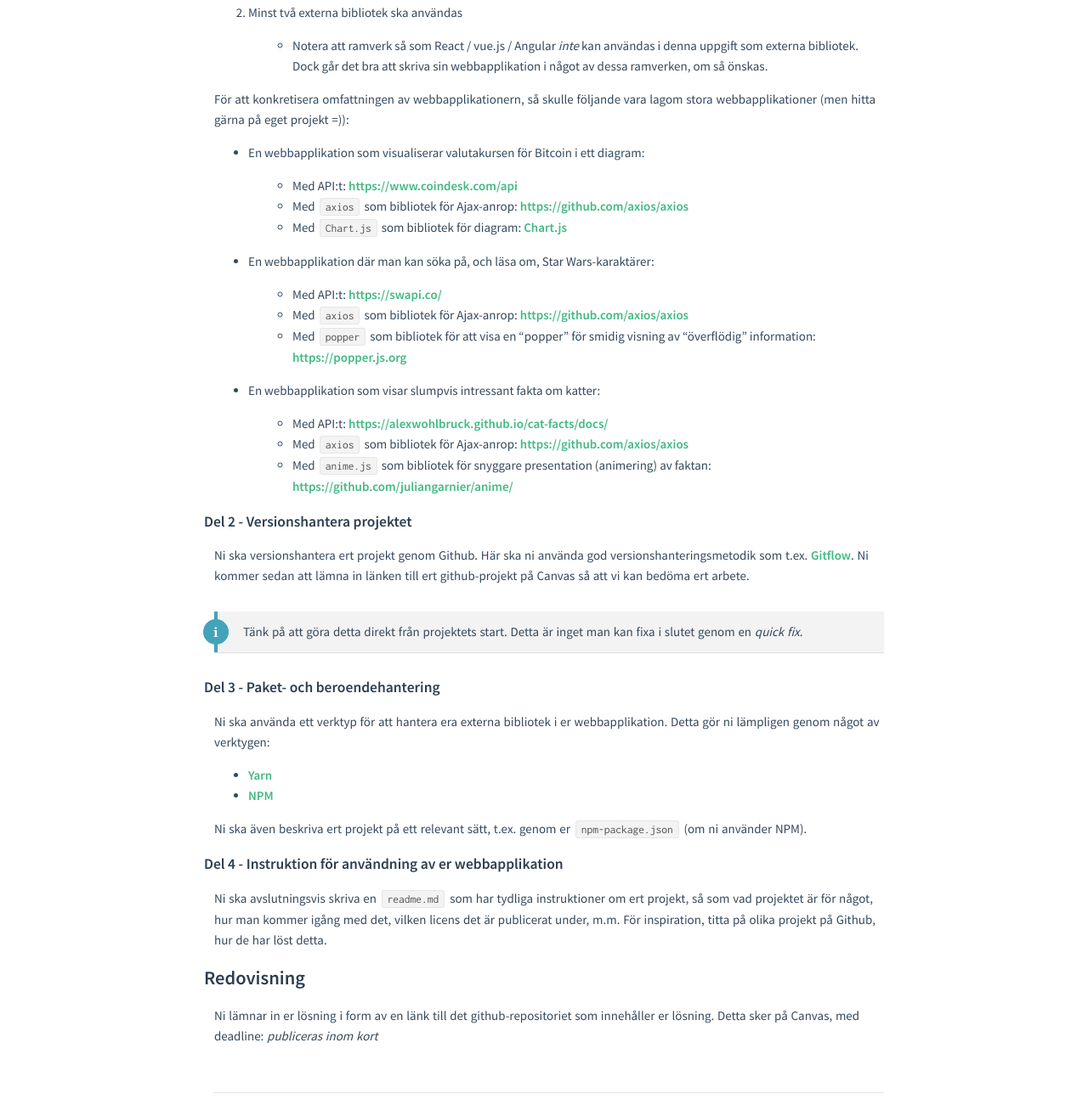
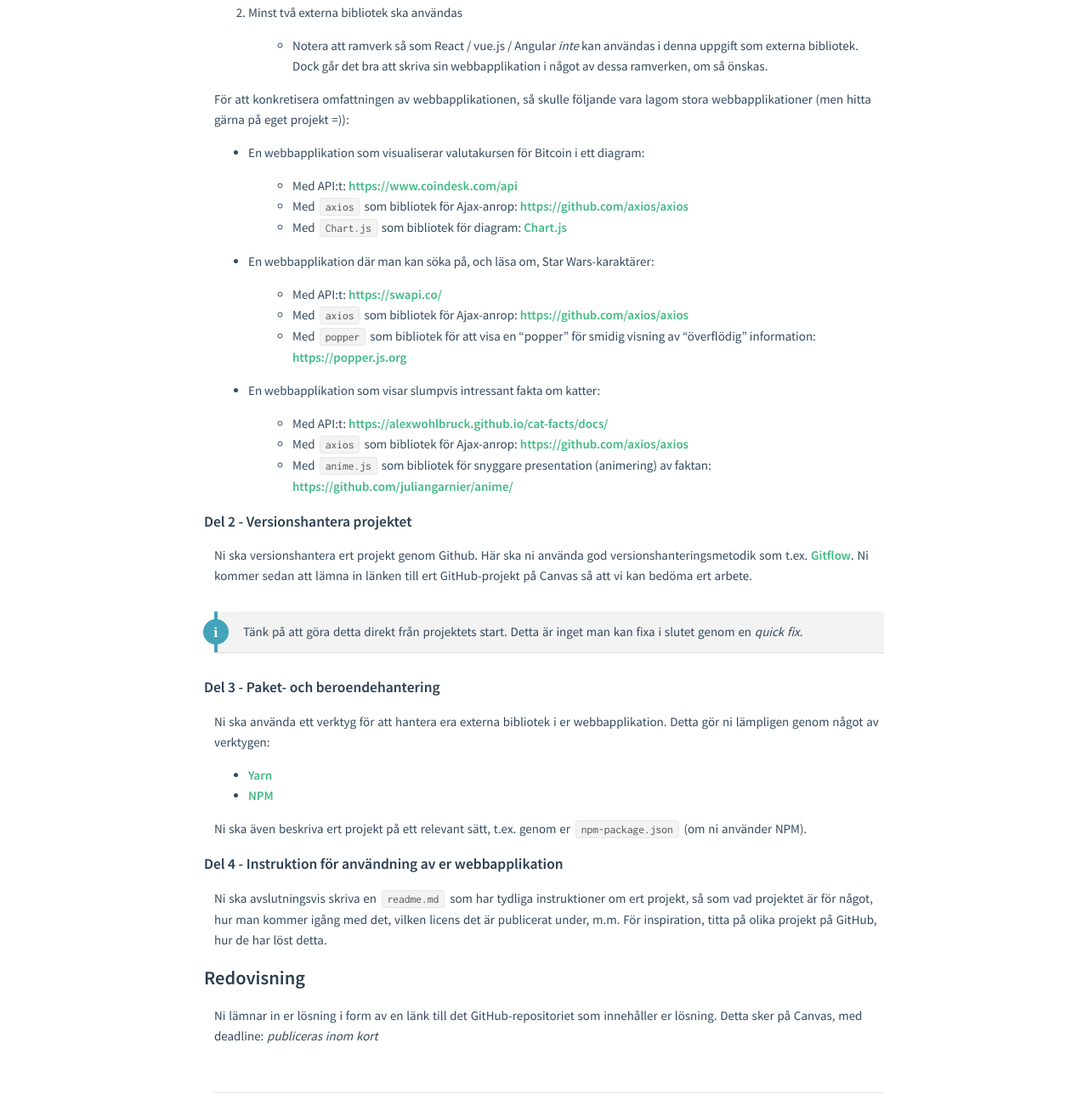
Before and after one commit to mau-dvmt/mah-dv.github.io, a Jekyll site: the page built from courses/da344a-da355a/assignments/as3.md, in a window 1280 px wide. Shown: the part 691-1985 px from the top of the page at 85% size. Built offline with Jekyll 4.4.1, drawn with Linux system fonts in a browser that asks for light colours.

Commit message:
Små språkfixar

```diff
--- a/courses/da344a-da355a/assignments/as3.md
+++ b/courses/da344a-da355a/assignments/as3.md
@@ -27,7 +27,7 @@ Din uppgift här är att skapa en mindre webbapplikation, med någon funktionali
 2. Minst två externa bibliotek ska användas
     - Notera att ramverk så som React / vue.js / Angular *inte* kan användas i denna uppgift som externa bibliotek. Dock går det bra att skriva sin webbapplikation i något av dessa ramverken, om så önskas.
 
-För att konkretisera omfattningen av webbapplikationern, så skulle följande vara lagom stora webbapplikationer (men hitta gärna på eget projekt =)):
+För att konkretisera omfattningen av webbapplikationen, så skulle följande vara lagom stora webbapplikationer (men hitta gärna på eget projekt =)):
 
 - En webbapplikation som visualiserar valutakursen för Bitcoin i ett diagram:
     - Med API:t: [https://www.coindesk.com/api](https://www.coindesk.com/api)
@@ -46,14 +46,14 @@ För att konkretisera omfattningen av webbapplikationern, så skulle följande v
 
 ### Del 2 - Versionshantera projektet
 
-Ni ska versionshantera ert projekt genom Github. Här ska ni använda god versionshanteringsmetodik som t.ex. [Gitflow](https://www.atlassian.com/git/tutorials/comparing-workflows/gitflow-workflow). Ni kommer sedan att lämna in länken till ert github-projekt på Canvas så att vi kan bedöma ert arbete.
+Ni ska versionshantera ert projekt genom Github. Här ska ni använda god versionshanteringsmetodik som t.ex. [Gitflow](https://www.atlassian.com/git/tutorials/comparing-workflows/gitflow-workflow). Ni kommer sedan att lämna in länken till ert GitHub-projekt på Canvas så att vi kan bedöma ert arbete.
 
 Tänk på att göra detta direkt från projektets start. Detta är inget man kan fixa i slutet genom en *quick fix*.
 {:.info}
 
 ### Del 3 - Paket- och beroendehantering
 
-Ni ska använda ett verktyp för att hantera era externa bibliotek i er webbapplikation. Detta gör ni lämpligen genom något av verktygen:
+Ni ska använda ett verktyg för att hantera era externa bibliotek i er webbapplikation. Detta gör ni lämpligen genom något av verktygen:
 
 - [Yarn](https://yarnpkg.com/lang/en/)
 - [NPM](https://www.npmjs.com/)
@@ -62,8 +62,8 @@ Ni ska även beskriva ert projekt på ett relevant sätt, t.ex. genom er `npm-pa
 
 ### Del 4 - Instruktion för användning av er webbapplikation
 
-Ni ska avslutningsvis skriva en `readme.md` som har tydliga instruktioner om ert projekt, så som vad projektet är för något, hur man kommer igång med det, vilken licens det är publicerat under, m.m. För inspiration, titta på olika projekt på Github, hur de har löst detta.
+Ni ska avslutningsvis skriva en `readme.md` som har tydliga instruktioner om ert projekt, så som vad projektet är för något, hur man kommer igång med det, vilken licens det är publicerat under, m.m. För inspiration, titta på olika projekt på GitHub, hur de har löst detta.
 
 ## Redovisning
 
-Ni lämnar in er lösning i form av en länk till det github-repositoriet som innehåller er lösning. Detta sker på Canvas, med deadline: *publiceras inom kort*
+Ni lämnar in er lösning i form av en länk till det GitHub-repositoriet som innehåller er lösning. Detta sker på Canvas, med deadline: *publiceras inom kort*
```
